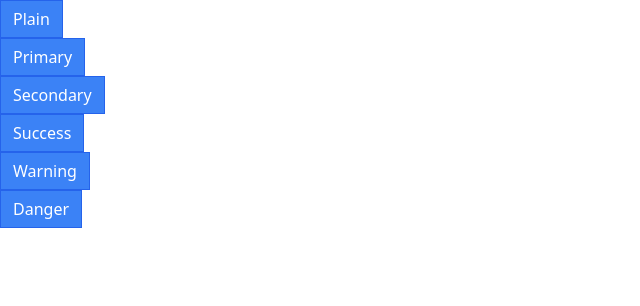
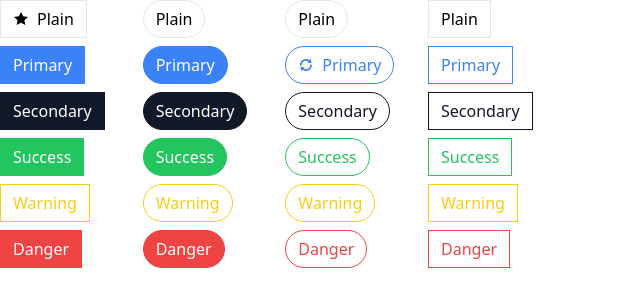
Before and after one commit to pedrolopezbiedma/React_FWK_Docu, a React (Create React App) app: page / in a window 1280 px wide. Shown: the top 306 px of the page, without its empty margins (0-640 px from the left). Built offline with nearby package versions, Linux system fonts and the light colour scheme.

Commit message:
Styling the buttons component

```diff
--- a/package.json
+++ b/package.json
@@ -10,7 +10,9 @@
     "prop-types": "^15.8.1",
     "react": "^18.2.0",
     "react-dom": "^18.2.0",
+    "react-icons": "^4.12.0",
     "react-scripts": "5.0.1",
+    "tailwind-merge": "^2.1.0",
     "web-vitals": "^2.1.4"
   },
   "scripts": {
--- a/src/App.js
+++ b/src/App.js
@@ -1,10 +1,15 @@
 import Button from './components/Button'
+import { GoStar, GoSync } from "react-icons/go";
 
 const App = () => {
     return(
+        <div className='grid grid-cols-9 gap-1'>
+            <div className='grid grid-rows-6 grid-flow-col gap-2'>
                 <div>
-            <div>
-                <Button>Plain</Button>
+                    <Button>
+                        <GoStar className='mr-1' />
+                        Plain
+                    </Button>
                 </div>
                 <div>
                     <Button primary>Primary</Button>
@@ -19,7 +24,71 @@ const App = () => {
                     <Button warning outlined>Warning</Button>
                 </div>
                 <div>
+                    <Button danger>Danger</Button>
+                </div>
+            </div>
+            <div className='grid grid-rows-6 grid-flow-col gap-2'>
+                <div>
+                    <Button rounded>Plain</Button>
+                </div>
+                <div>
+                    <Button primary rounded>Primary</Button>
+                </div>
+                <div>
+                    <Button secondary rounded>Secondary</Button>
+                </div>
+                <div>
+                    <Button success rounded>Success</Button>
+                </div>
+                <div>
+                    <Button warning outlined rounded>Warning</Button>
+                </div>
+                <div>
                     <Button danger rounded>Danger</Button>
+                </div>
+            </div>
+            <div className='grid grid-rows-6 grid-flow-col gap-2'>
+                <div>
+                    <Button rounded outlined>Plain</Button>
+                </div>
+                <div>
+                    <Button primary rounded outlined>
+                        <GoSync className='mr-1'/>
+                        Primary
+                    </Button>
+                </div>
+                <div>
+                    <Button secondary rounded outlined>Secondary</Button>
+                </div>
+                <div>
+                    <Button success rounded outlined>Success</Button>
+                </div>
+                <div>
+                    <Button warning rounded outlined>Warning</Button>
+                </div>
+                <div>
+                    <Button danger rounded outlined>Danger</Button>
+                </div>
+            </div>
+            <div className='grid grid-rows-6 grid-flow-col gap-2'>
+                <div>
+                    <Button outlined>Plain</Button>
+                </div>
+                <div>
+                    <Button primary outlined>Primary</Button>
+                </div>
+                <div>
+                    <Button secondary outlined>Secondary</Button>
+                </div>
+                <div>
+                    <Button success outlined>Success</Button>
+                </div>
+                <div>
+                    <Button warning outlined>Warning</Button>
+                </div>
+                <div>
+                    <Button danger outlined>Danger</Button>
+                </div>
             </div>
         </div>
     )
--- a/src/components/Button.js
+++ b/src/components/Button.js
@@ -1,3 +1,7 @@
+import className from 'classnames'
+import { twMerge } from 'tailwind-merge';
+
+
 const Button = ({
     children,
     primary,
@@ -6,20 +10,29 @@ const Button = ({
     warning,
     danger,
     outlined,
-    rounded
+    rounded,
+    ...rest
 }) => {
-    console.log('-------------------')
-    console.log('Primary is -->', primary)
-    console.log('Secondary is -->', secondary)
-    console.log('Success is -->', success)
-    console.log('Warning is -->', warning)
-    console.log('Danger is -->', danger)
-    console.log('Outlined is -->', outlined)
-    console.log('Rounded is -->', rounded)
+    const classes = twMerge(
+        className(rest.className, 'flex items-center gap-1 px-3 py-1.5 border', {
+          'border-blue-500 bg-blue-500 text-white': primary,
+          'border-gray-900 bg-gray-900 text-white': secondary,
+          'border-green-500 bg-green-500 text-white': success,
+          'border-yellow-400 bg-yellow-400 text-white': warning,
+          'border-red-500 bg-red-500 text-white': danger,
+          'rounded-full': rounded,
+          'bg-white': outlined,
+          'text-blue-500': outlined && primary,
+          'text-gray-900': outlined && secondary,
+          'text-green-500': outlined && success,
+          'text-yellow-400': outlined && warning,
+          'text-red-500': outlined && danger
+        })
+      );
 
     return(
         <div>
-            <button className="px-3 py-1.5 border border-blue-600 bg-blue-500 text-white"> { children } </button>
+            <button className={classes}> { children } </button>
         </div>
     )
 }
```
Also changed, not shown: 1 other file (tests, documents, lock files or other folders). Lines whose indentation alone changed are shown as unchanged.
